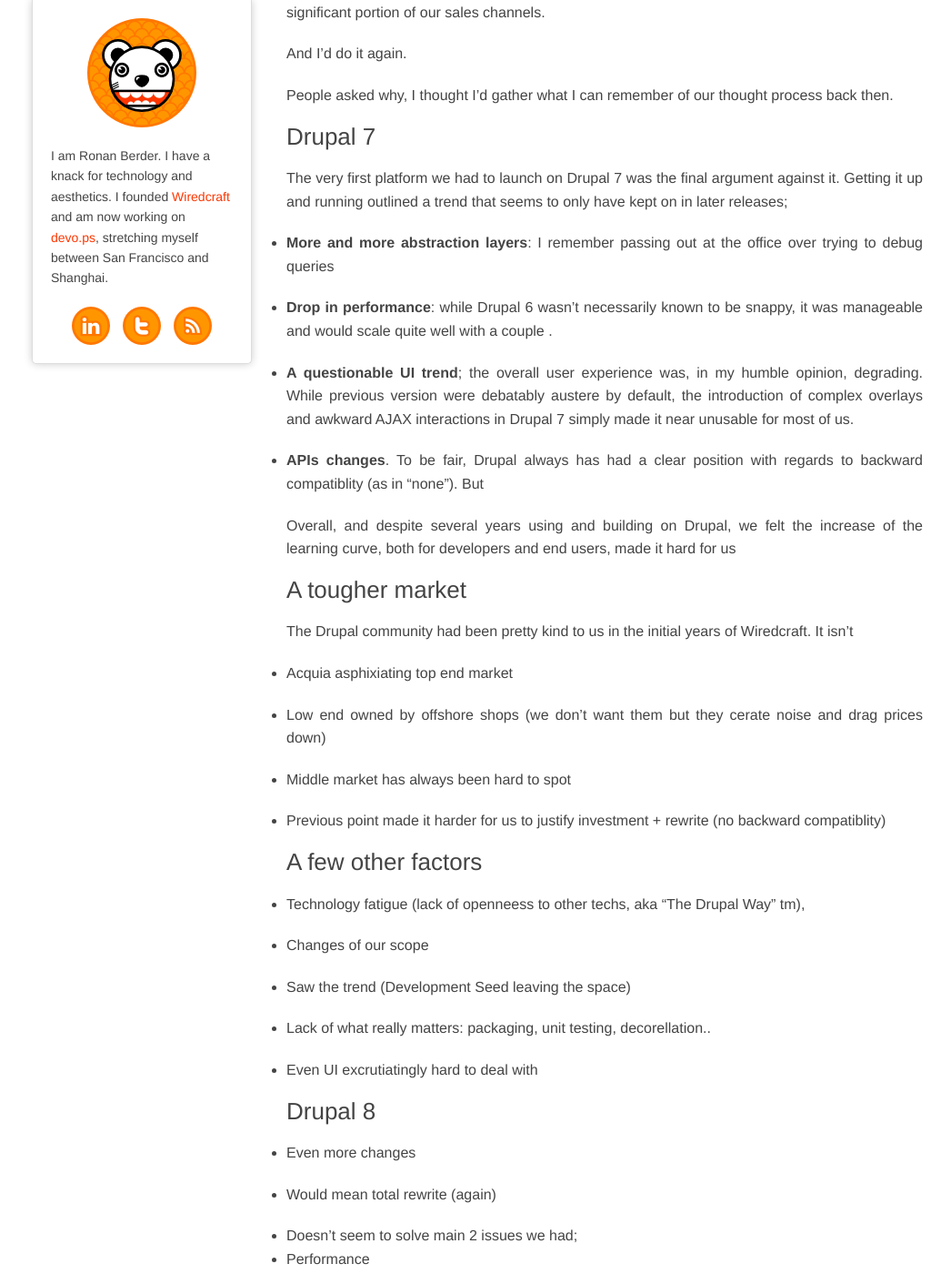
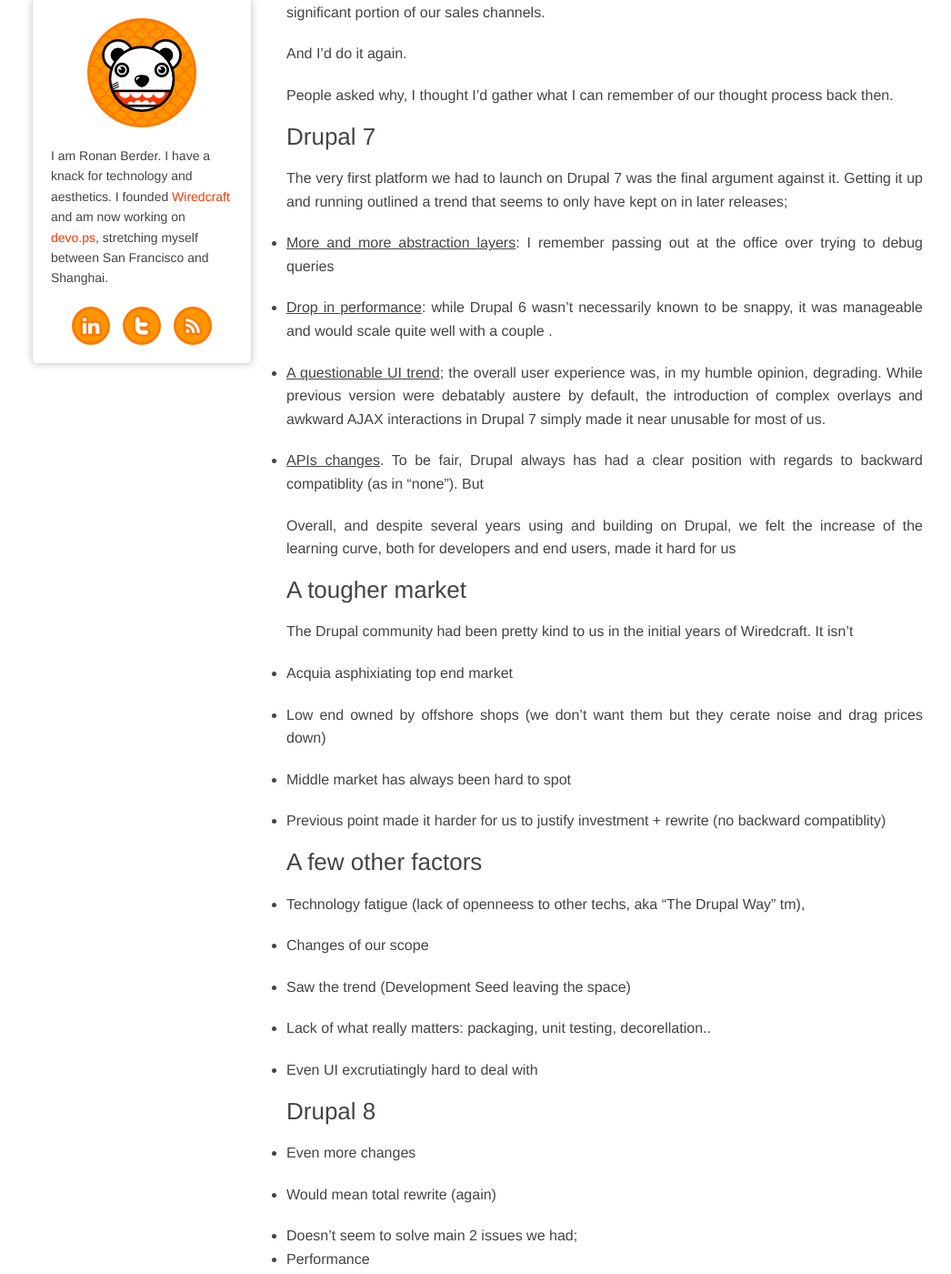
Before and after one commit to hunvreus/hunvreus.github.io, a Jekyll site: the page built from index.html, in a window 1280 px wide and 1400 px high, scrolled down 412 px. Shown: the whole window at 91% size, without its empty margins (5-1051 px from the left). Built offline with Jekyll 4.4.1, drawn with Linux system fonts in a browser that asks for light colours; nearby versions of some CDN libraries; some web fonts are replaced; comment, search, counter and statistics services are not loaded.

Commit message:
Adding post about Drupal

```diff
--- a/css/style.css
+++ b/css/style.css
@@ -139,8 +139,8 @@
   margin-bottom: 20px;
 }
 
-#content p b,
-#content p strong {
+#content b,
+#content strong {
   font-weight: normal;
   text-decoration: underline;
 }
```
